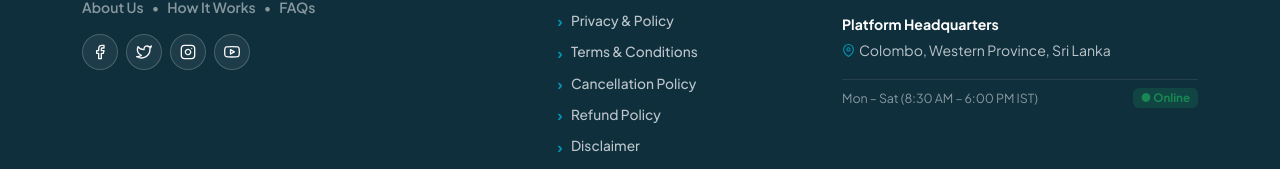
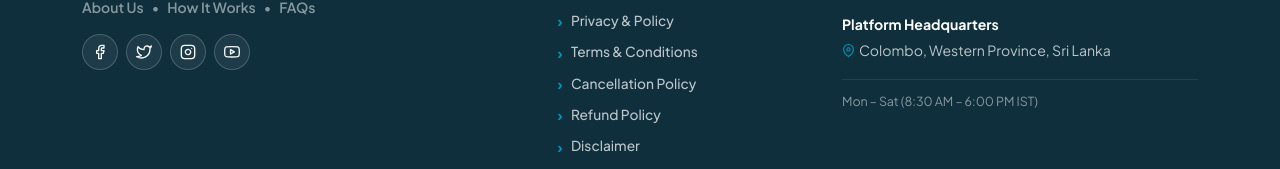
Before and after one commit to AJRaaef/seetu_manager, a React (Vite) app in the folder frontend/: page / in a window 1280 px wide. Shown: the part 4827-4996 px from the top of the page. Built offline with nearby package versions, Linux system fonts and the light colour scheme.

Commit message:
Remove Online status badge from Support footer

```diff
--- a/frontend/src/pages/LandingPage.jsx
+++ b/frontend/src/pages/LandingPage.jsx
@@ -1398,11 +1398,8 @@ const LandingPage = () => {
                  </span>
                </div>
 
-                <div className="pt-2 border-top border-secondary border-opacity-25 d-flex align-items-center justify-content-between flex-wrap gap-1">
+                <div className="pt-2 border-top border-secondary border-opacity-25">
                   <span className="text-white-50" style={{ fontSize: '0.78rem' }}>Mon – Sat (8:30 AM – 6:00 PM IST)</span>
-                  <span className="badge bg-success bg-opacity-25 text-success px-2 py-1" style={{ fontSize: '0.72rem' }}>
-                    ● Online
-                  </span>
                 </div>
               </div>
             </div>
```
